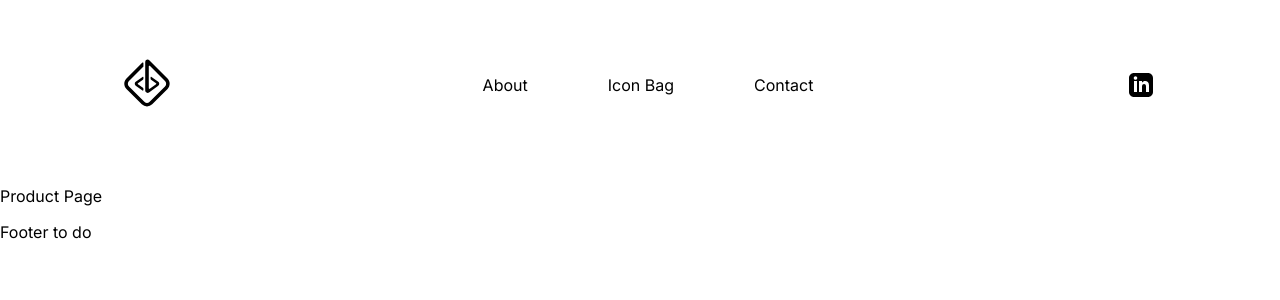
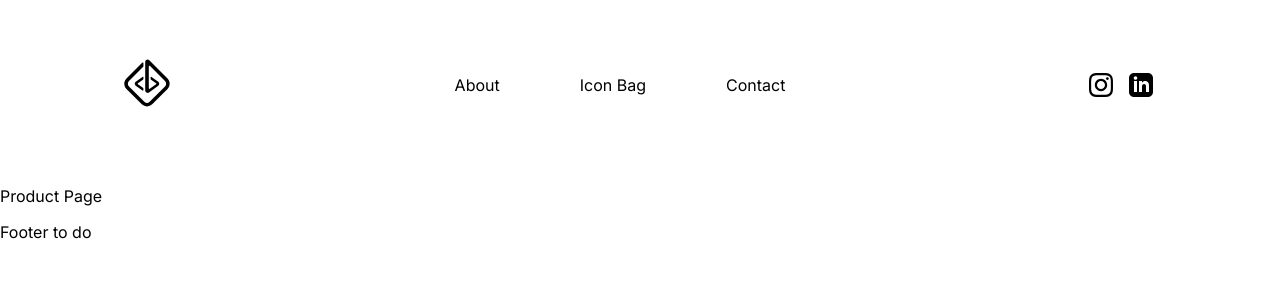
Before and after one commit to rapaccinim/clutch-e-bag-main-website, a Next.js app: page /product in a window 1280 px wide. Shown: the top 300 px of the page. Built offline with nearby package versions, Linux system fonts and the light colour scheme; a web font is replaced by a local one.

Commit message:
Added Instagram icon in header.js.

```diff
--- a/src/components/Header/header.js
+++ b/src/components/Header/header.js
@@ -1,6 +1,7 @@
 import Image from "next/image";
 import logo from "/public/assets/black-and-white-clutch-e-bag-fashion-tech-logo.svg";
 import linkedinIcon from "/public/assets/iconmonstr-linkedin-3.svg"
+import instagramIcon from "/public/assets/iconmonstr-instagram-11.svg"
 
 const Header = () => {
     return(
@@ -22,6 +23,18 @@ const Header = () => {
                     </nav>
                 </div>
                 <div className="header-item social-links-container">
+                    <div className="social-links-item">
+                        <a
+                            href="https://www.instagram.com/clutch_ebag/"
+                            alt="Follow Clutch-e Bag on Instagram"
+                            target="_blank"
+                        >
+                            <Image
+                                src={instagramIcon}
+                                alt="Instagram icon clutch-e bag main website innovation fashion tech made in italy startup"
+                            />
+                        </a>
+                    </div>
                     <div className="social-links-item">
                         <a
                             href="https://www.linkedin.com/company/15798268/admin/"
@@ -68,6 +81,7 @@ const Header = () => {
               .social-links-item{
                 display: inherit;
                 cursor: pointer;
+                margin: 0 0 0 1rem;
               }
               .social-links-item a{
                 display: inherit;
```
Also changed, not shown: public/assets/iconmonstr-instagram-11.svg (added).
